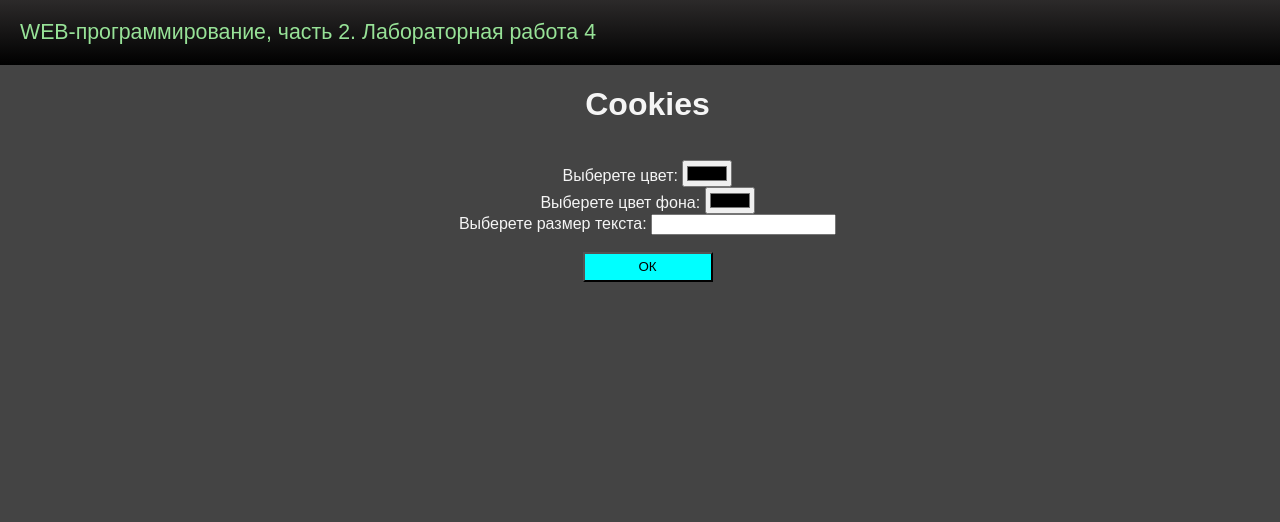
After one commit to GitRofl/web_programming_labs-2, a Flask app: page /lab4/cookies in a window 1280 px wide. The commit adds this page. Shown: the top 522 px of the page. Run offline with Flask 3, Linux system fonts and the light colour scheme.

Commit message:
Фон и размер текста

```diff
--- a/lab4.py
+++ b/lab4.py
@@ -98,3 +98,30 @@ def zerno():
 @lab4.route('/lab4/formazerna')
 def formazerna():
     return render_template('formazerna.html')
+
+
+
+@lab4.route('/lab4/cookies', methods=['GET', 'POST'])
+def cookies():
+    if request.method == 'GET':
+        return render_template('cookies.html')
+
+    color = request.form.get('color')
+    background = request.form.get('background')
+    text = request.form.get('text')
+
+    if color == request.cookies.get('background'):
+        return 'Цвет текста не должен совпадать с цветом фона'
+
+    try:
+        text_size = int(text)
+        if not (5 <= text_size <= 30):
+            return 'Размер текста должен быть от 5px до 30px'
+    except ValueError:
+        return 'Некорректный размер текста'
+
+    headers = {
+      'Set-Cookie': f'color={color}; background={background}; path=/',
+      'Location': '/lab4/cookies'
+    }
+    return '', 303, headers
--- a/templates/base.html
+++ b/templates/base.html
@@ -5,6 +5,13 @@
    <meta name="viewport" content="width=device-width, initial-scale=1.0">
    <title>Басман Артём. {% block  lab %} {% endblock %} </title>
    <link rel="stylesheet" href="{{url_for('static', filename='main.css')}}">
+   {% if request.cookies.get('color') %}
+   <style>
+      body {
+         color: {{ request.cookies.get('color') }};
+      }
+   </style>
+   {% endif %}
 </head>
 <body>
    <header>
--- /dev/null
+++ b/templates/cookies.html
@@ -0,0 +1,26 @@
+{% extends "base.html" %}
+
+{% block lab %} Лабораторная работа 4 {% endblock %}
+
+{% block main %}
+<h1>Cookies</h1>
+<form method="post">
+    <div>
+        <label for="color">Выберете цвет:</label>
+        <input type="color" id="color" name="color">
+    </div>
+    <div>
+        <label for="background">Выберете цвет фона:</label>
+        <input type="color" id="background" name="background">
+    </div>
+
+    <div>
+        <label for="text">Выберете размер текста: </label>
+        <input type="text" id="text" name="text">
+    </div>
+    <div>
+        <button type="submit">ОК</button>
+    </div>
+</form>
+
+{% endblock %}
```
